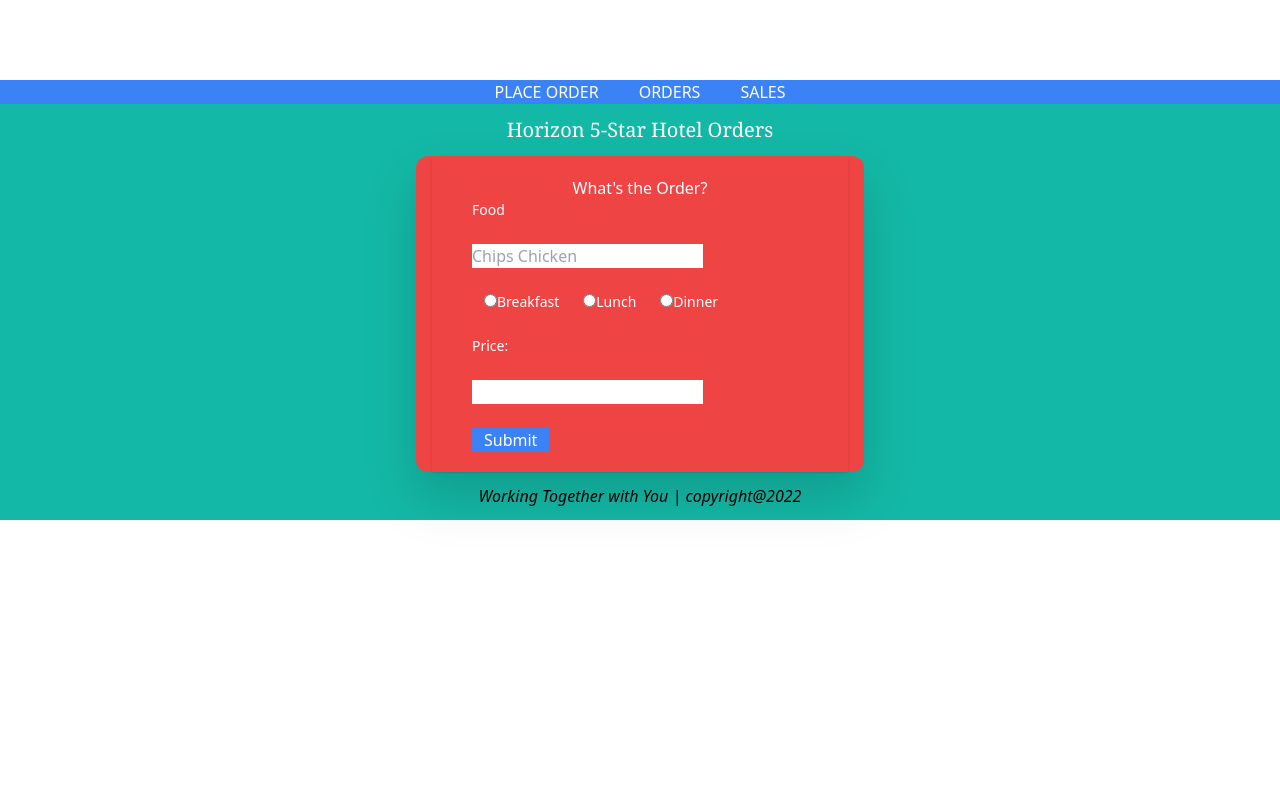
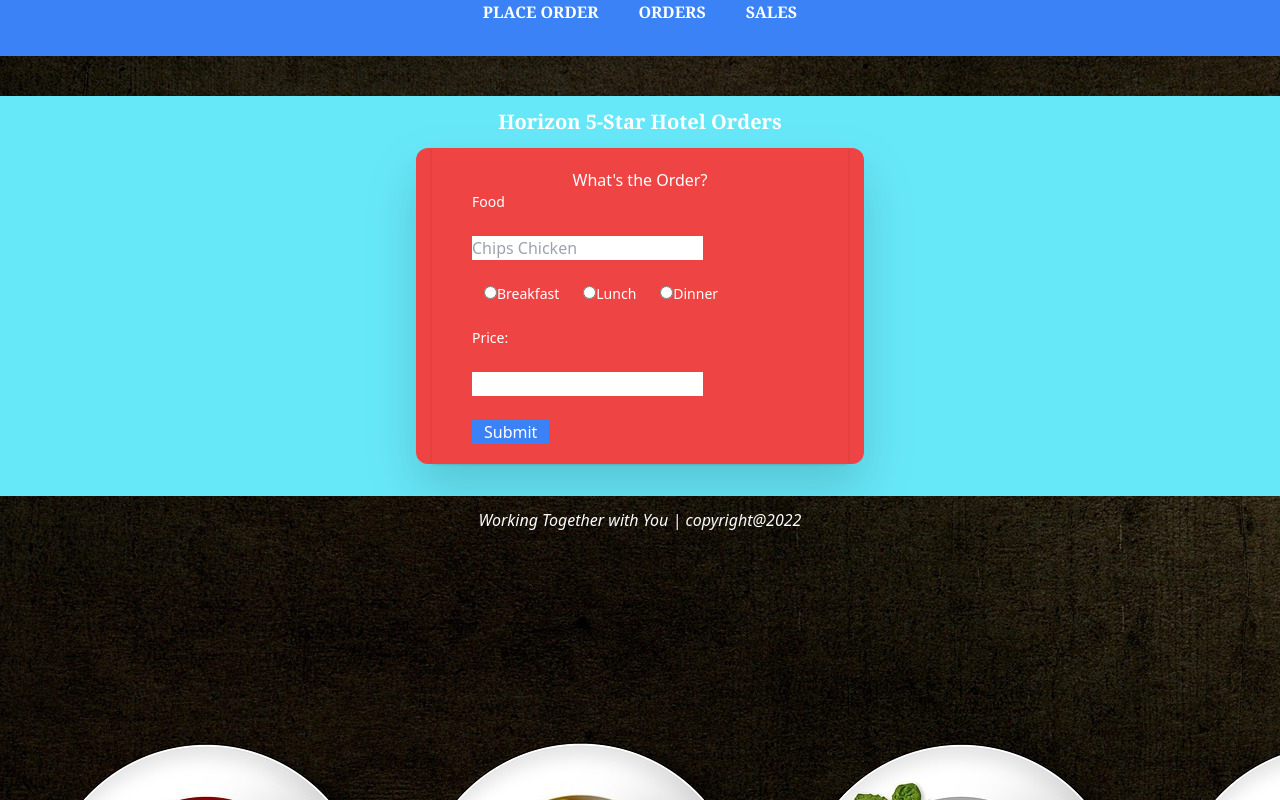
Before and after one commit to Gitog/hotel-orders, a React (Create React App) app: page / in a window 1280 px wide. Built offline with nearby package versions, Linux system fonts and the light colour scheme; data requests are answered from the project's data file.

Commit message:
Styled background

```diff
--- a/src/App.js
+++ b/src/App.js
@@ -6,6 +6,7 @@ import Orders from './components/Orders'
 import Sales from './components/Sales'
 
 function App() {
+
 
   const [page,setPage]=useState('/')
   const [orders, setOrders] = useState([])
@@ -19,11 +20,12 @@ function App() {
   },[])
 
   return (
-    <div className="container mx-auto bg-teal-500 mt-20">
-
+    <div className="h-screen bg-food-image">
       <NavBar onChangePage={setPage}/>
 
-       <h1 className='text-center text-white text-xl font-serif py-3'> Horizon 5-Star Hotel Orders</h1>
+      <div className=' container mx-auto bg-cyan-300 mt-10 min-h-[50%]'>
+
+       <h1 className='font-bold text-center text-white text-xl font-serif py-3'> Horizon 5-Star Hotel Orders</h1>
        <div  className="max-w-md mx-auto rounded-xl drop-shadow-2xl bg-zinc-500 md:bg-red-500 lg:bg-emarald-500 px-4">
           <Routes>
 
@@ -35,7 +37,8 @@ function App() {
 
           </Routes>
     </div>
-    <p className='text-center py-3 italic'> Working Together with You | copyright@2022</p>
+    </div>
+    <p className='text-center text-white py-3 italic'> Working Together with You | copyright@2022</p>
     </div>
 
   );
--- a/src/components/CategorySale.js
+++ b/src/components/CategorySale.js
@@ -1,10 +1,13 @@
 import React from 'react'
 
-function CategorySale({total}){
+function CategorySale({price}){
+
+    console.log(price)
+
     return (
 
         <>
-        <li>45,000</li>
+        <li className="text-white">Totals sales amount: Kshs price</li>
         </>
     )
 }
--- a/src/components/NavBar.js
+++ b/src/components/NavBar.js
@@ -5,8 +5,8 @@ function NavBar (){
 
 
     return (
-       <nav className='text-center text-white bg-blue-500'>
-        <NavLink to="/" className='px-5  hover:bg-sky-500'>PLACE ORDER</NavLink>
+       <nav className='font-bold font-serif text-center text-white bg-blue-500 h-14'>
+        <NavLink to="/" className='px-5 hover:bg-sky-500'>PLACE ORDER</NavLink>
         <NavLink to="/orders" className='px-5  hover:bg-sky-500'>ORDERS</NavLink>
         <NavLink to="/sales" className='px-5 hover:bg-sky-500'>SALES</NavLink>
        </nav>
--- a/src/components/PlaceOrder.js
+++ b/src/components/PlaceOrder.js
@@ -68,7 +68,7 @@ function PlaceOrder(){
 
             </div>
 
-            <button type='submit' className='text-white bg-blue-500 px-3'>Submit</button>
+            <button type='submit' className='text-white bg-blue-500 px-3 hover:bg-violet-600'>Submit</button>
         </form>
         </div>
     )
--- a/src/components/Sales.js
+++ b/src/components/Sales.js
@@ -1,42 +1,61 @@
-import React, {useState} from "react";
-import CategorySale from "./components/CategorySale"
+import React,{useState} from "react";
+import CategorySale from "./CategorySale"
 
 function Sales({orders}){
 
-    // const {time,setTime}=useState("")
+    const {breakfast,setBreakfast}=useState(true)
 
     function showSales(e){
         e.preventDefault()
         console.log("Clicked")
-        console.log(e.target.value)
+        handleBreakFast()
+    }
+
+    function handleBreakFast(e){
+       if(e ==="breakfast"){
+         if(breakfast ===true){
+            console.log("The Breakfast")
+         }
+       }
     }
 
     return(
         <>
 
         <h1 className="text-center text-white underline">Today Sales</h1>
+        <form>
+         <div className="mt-10 mx-10 space-y-6">
+            <div className="flex space-x-4 item-center">
 
-        <div className="flex mx-auto py-4">
-
-        <label className="px-4">
-            <input type='checkbox' name='breakfast' value='breakfast'/> Breakfast
+        <label>
+            <input type='checkbox' name='breakfast' value="breakfast" onChange={()=>handleBreakFast("breakfast")} /> Breakfast
         </label>
 
         <label>
-            <input type='checkbox' name=''lunch value='lunch'/> Lunch
+            <input type='checkbox' name='lunch' value='lunch' className="w-4 h-4"/> Lunch
         </label>
 
-        <label className="px-4">
+        <label>
             <input type='checkbox' name='dinner' value='dinner'/> Dinner
         </label>
 
         </div>
 
         <div>
-        <button className='text-white bg-blue-500 px-3 mb-5' onClick={showSales}>REQUEST</button>
+        <button className='text-white bg-blue-500 px-3 mb-5 hover:bg-violet-600' onClick={showSales}>REQUEST</button>
         </div>
+        </div>
+        </form>
+
         <ul>
-            <CategorySale />
+            {/* {
+                orders.map((order)=>{
+                    <CategorySale key={order.id} price={order.price}/>
+                })
+            } */}
+
+<CategorySale/>
+
         </ul>
         </>
     )
--- a/tailwind.config.js
+++ b/tailwind.config.js
@@ -4,7 +4,11 @@ module.exports = {
     "./src/**/*.{js,jsx,ts,tsx}"
   ],
   theme: {
-    extend: {},
+    extend: {
+      backgroundImage:{
+        'food-image': "url('../public/image/food.jpg')"
+      }
+    },
   },
   plugins: [],
 }
```
Also changed, not shown: public/image/food.jpg (added), 1 other file (tests, documents, lock files or other folders).
